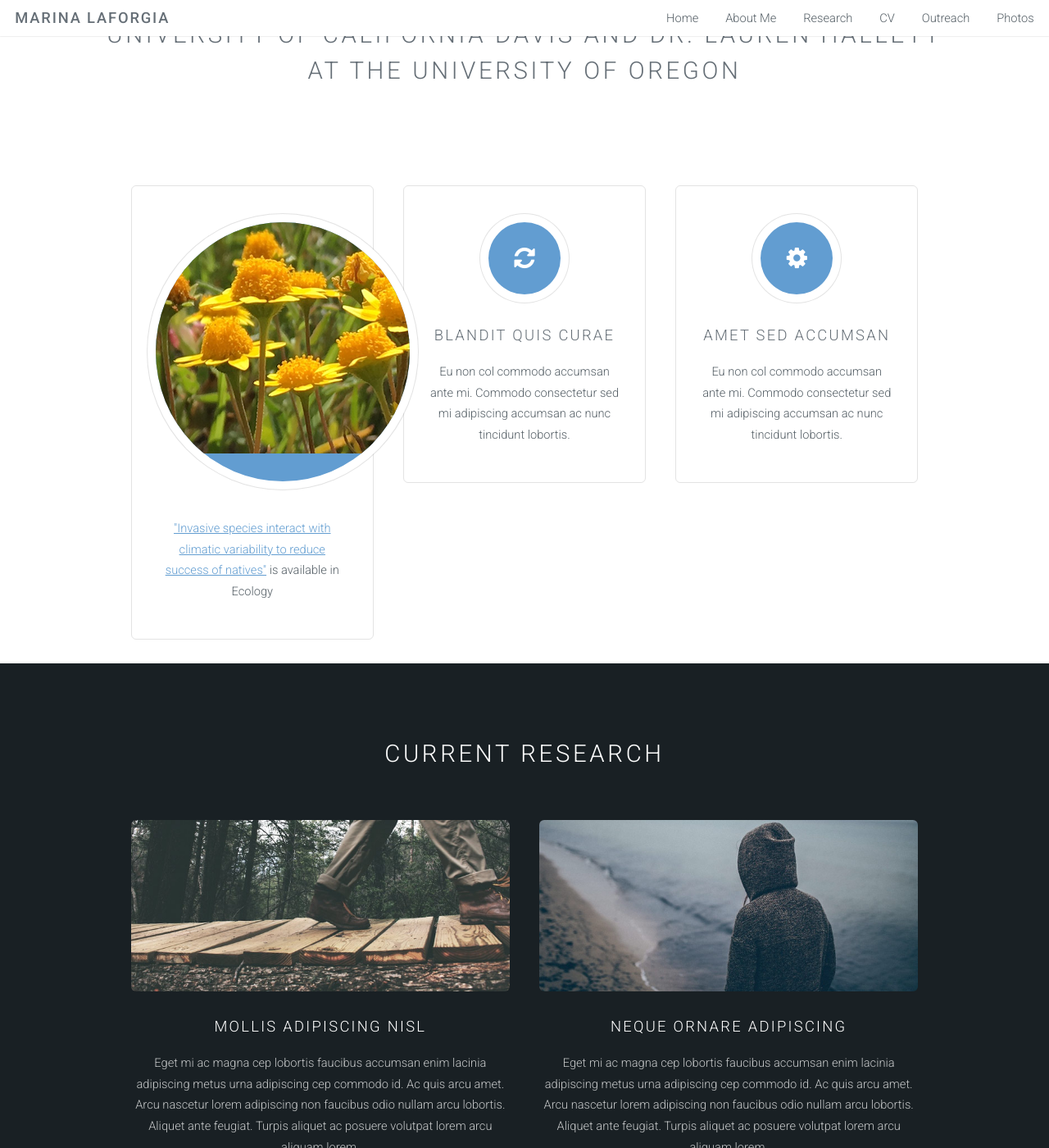
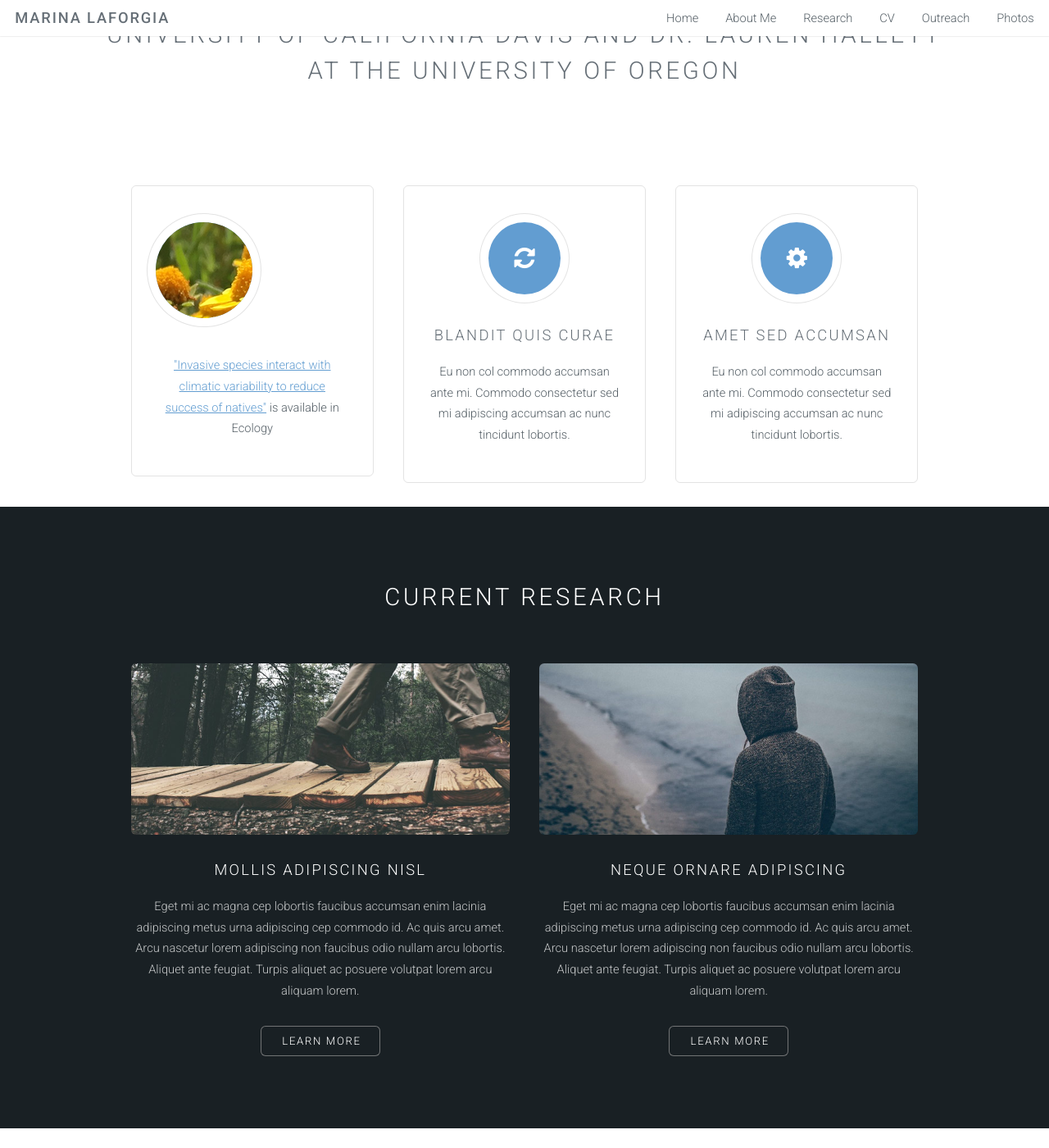
Before and after one commit to marinalaforgia/marinalaforgia.github.io, a Jekyll site: the page built from index.html, in a window 1280 px wide and 1400 px high, scrolled down 471 px. Shown: the whole window at 82% size. Built offline with Jekyll 4.4.1, drawn with Linux system fonts in a browser that asks for light colours.

Commit message:
Update style.css

```diff
--- a/css/style.css
+++ b/css/style.css
@@ -494,8 +494,8 @@
 			}
 
 		.image-cropper {
-		    width: auto;
-		    height: 100%;
+		    width: 4em;
+		    height: 4em;
 		    position: relative;
 		    overflow: hidden;
 		    border-radius: 50%;
@@ -503,6 +503,7 @@
 		    margin: 0 0 1.25em 0;
 		    color: #ffffff;
 		    background: #629DD1;
+		    margin-left: -50%;
 		    font-size: 2em;
 		    text-align: center;
 		    line-height: 3em;
@@ -512,7 +513,7 @@
 		/* .profile-pic {
 		  display: inline;
 		  margin: 0 auto;
-		  margin-left: -25%; //centers the image
+		  margin-left: -50%; //centers the image
 		  height: 100%;
 		  width: auto;
 		}*/
```
